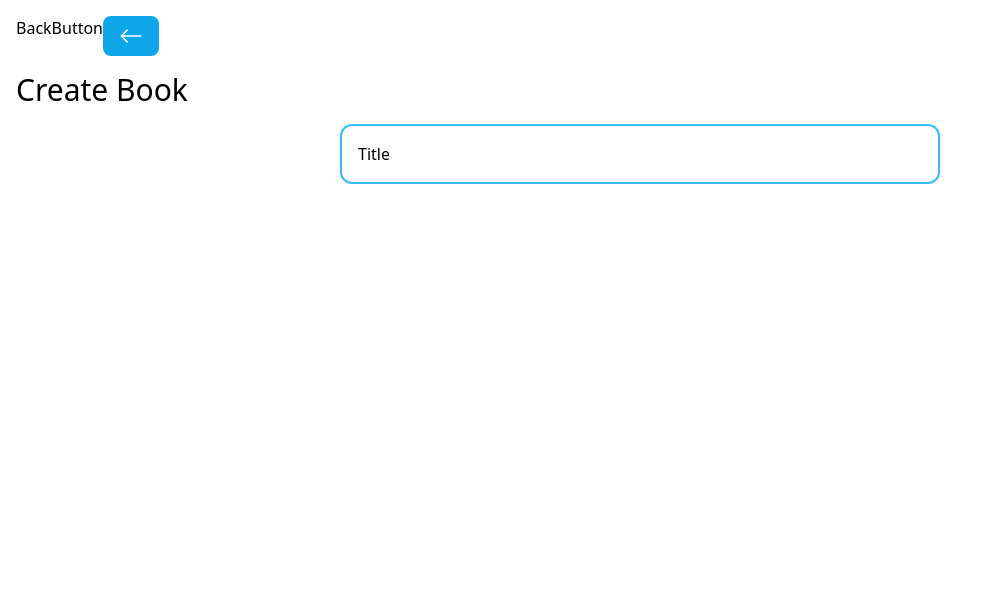
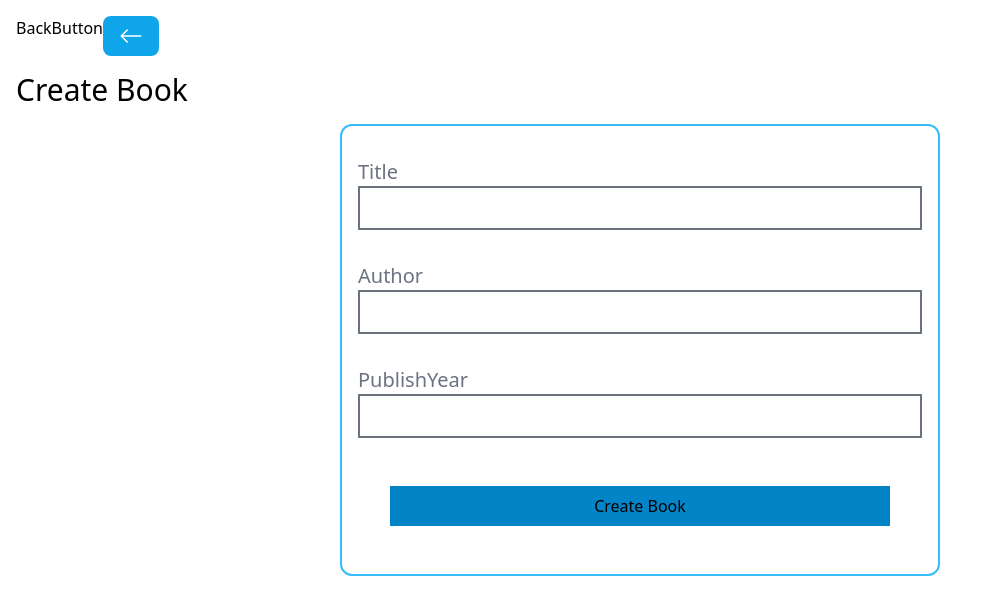
Before and after one commit to shreeram312/BookStore, a React (Vite) app in the folder frontend/: page /books/create in a window 1280 px wide. Shown: the top 614 px of the page, without its empty margins (0-986 px from the left). Built offline with nearby package versions, Linux system fonts and the light colour scheme.

Commit message:
frontend

```diff
--- a/frontend/src/pages/CreateBook.jsx
+++ b/frontend/src/pages/CreateBook.jsx
@@ -1,7 +1,7 @@
 import React, { useEffect, useState } from "react";
 import BackButton from "../components/BackButton";
 import Spinner from "../components/Spinner";
-import { Axios } from "axios";
+import axios from "axios";
 import { useNavigate } from "react-router-dom";
 
 const CreateBook = () => {
@@ -32,7 +32,39 @@ const CreateBook = () => {
       <h1 className="text-3xl my-4">Create Book</h1>
       {loading ? <Spinner /> : ""}
       <div className="flex flex-col border-2 border-sky-400 rounded-xl w-[600px] p-4 mx-auto">
-        Title
+        <div className="my-4">
+          <label className="text-xl mr-4 text-gray-500 ">Title</label>
+          <input
+            type="text"
+            value={title}
+            onChange={(e) => setTitle(e.target.value)}
+            className="border-2 border-gray-500 px-4 py-2 w-full"
+          />
+        </div>
+
+        <div className="my-4">
+          <label className="text-xl mr-4 text-gray-500 ">Author</label>
+          <input
+            type="text"
+            value={author}
+            onChange={(e) => setAuthor(e.target.value)}
+            className="border-2 border-gray-500 px-4 py-2 w-full"
+          />
+        </div>
+
+        <div className="my-4">
+          <label className="text-xl mr-4 text-gray-500 ">PublishYear</label>
+          <input
+            type="text"
+            value={publishYear}
+            onChange={(e) => setPublishYear(e.target.value)}
+            className="border-2 border-gray-500 px-4 py-2 w-full"
+          />
+        </div>
+
+        <button className="p-2 bg-sky-600 m-8" onClick={handlesavebook}>
+          Create Book
+        </button>
       </div>
     </div>
   );
```
